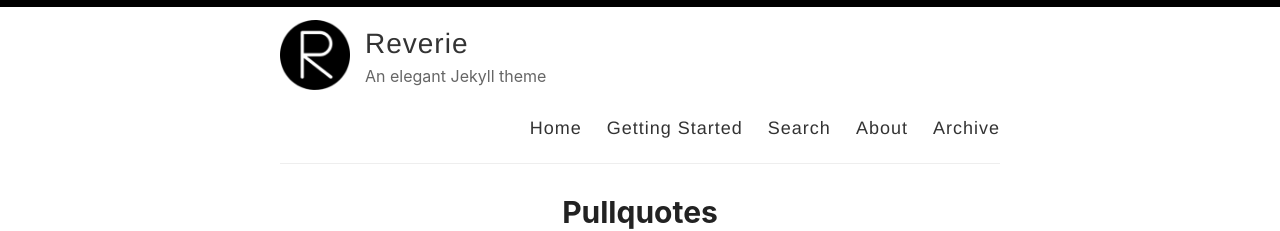
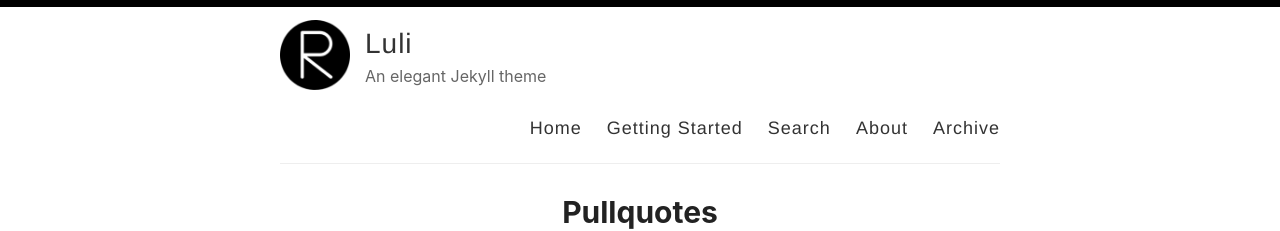
Before and after one commit to susannalles/lulischmader.github.io, a Jekyll site: the page built from index.html, in a window 1280 px wide and 900 px high. Shown: the top 231 px of the window. Built offline with Jekyll 4.4.1, drawn with Linux system fonts in a browser that asks for light colours; the list of posts is cut into pages by our own code.

Commit message:
Update _config.yml

```diff
--- a/_config.yml
+++ b/_config.yml
@@ -3,7 +3,7 @@
 #
 
 # Name of your site (displayed in the header)
-name: Reverie
+name: Luli
 
 # Name of the author
 author: Amit Merchant
```
